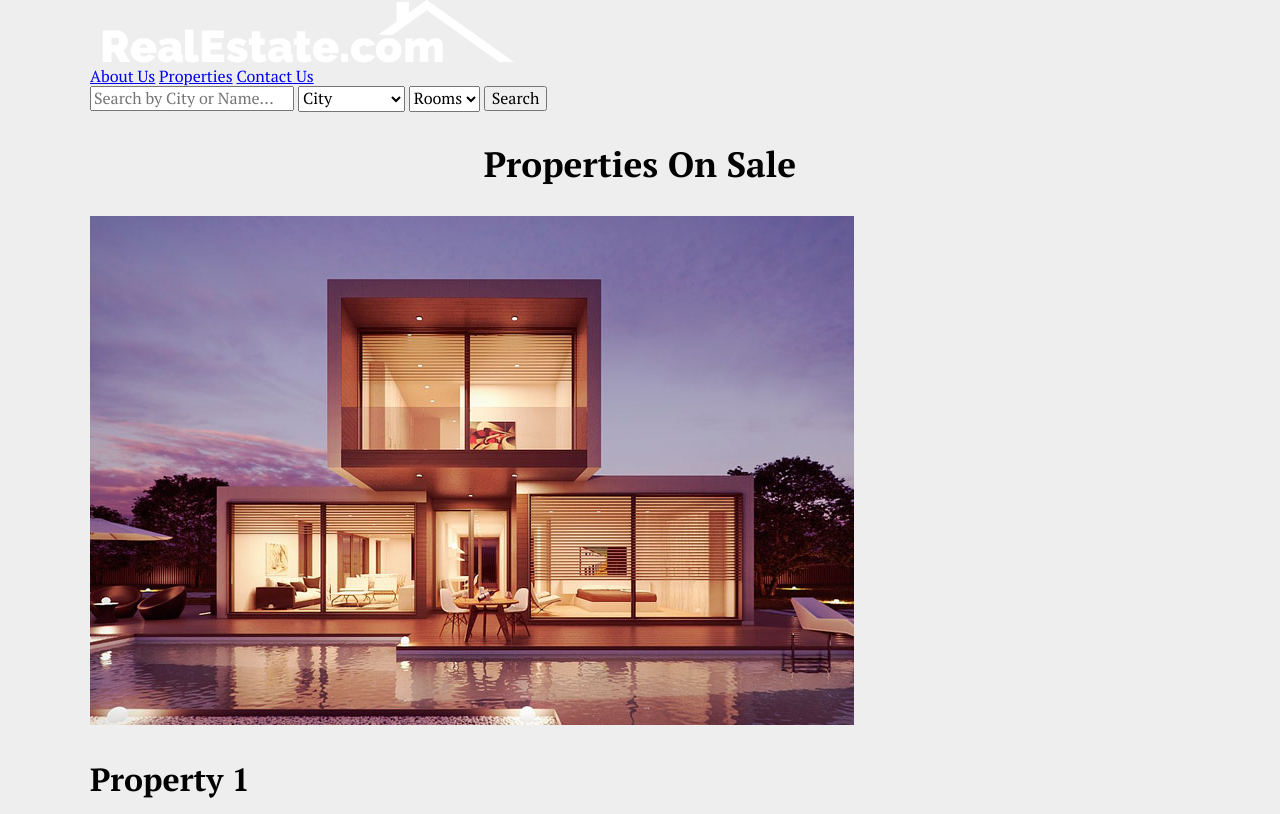
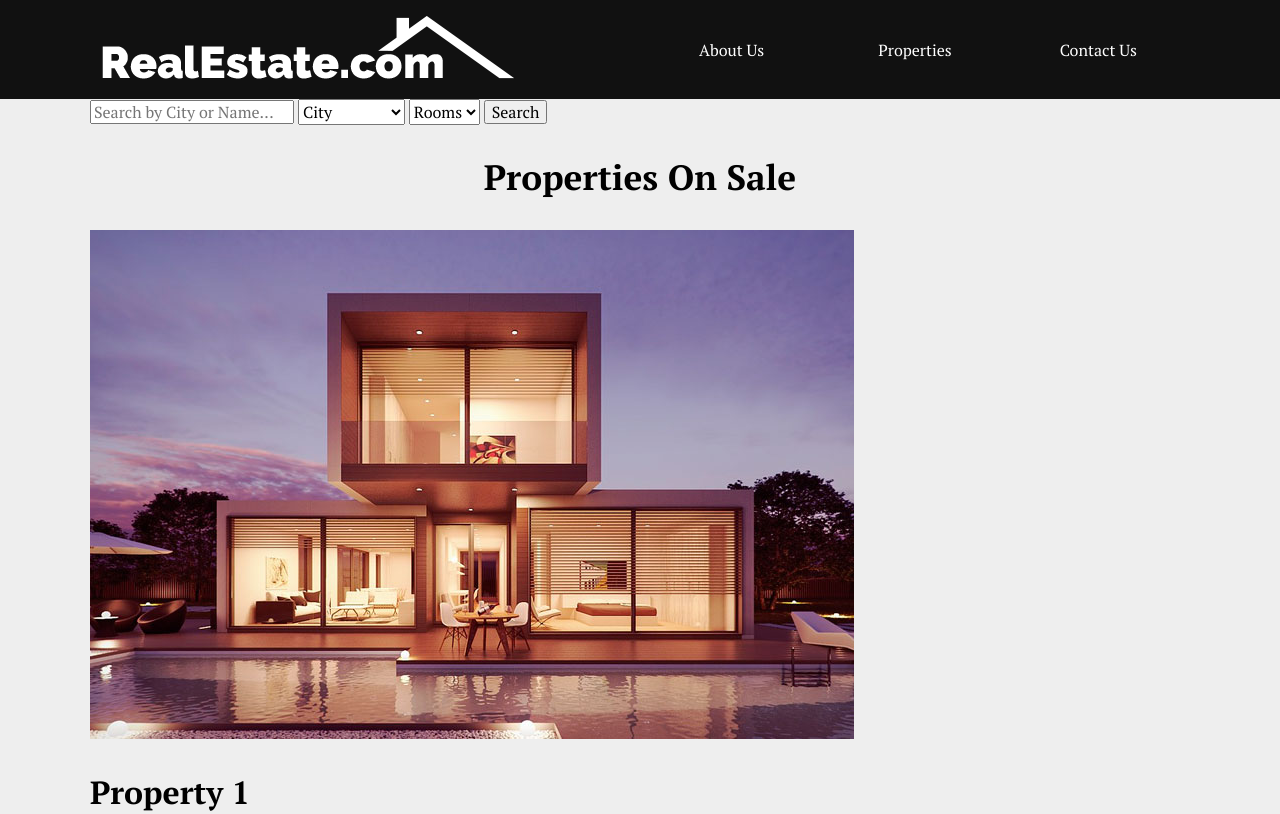
Before and after one commit to BrianDyl/real-estate, a plain HTML site: page index.html in a window 1280 px wide. Shown: the top 814 px of the page. Drawn offline with nearby package versions, Linux system fonts and the light colour scheme.

Commit message:
Completed styling the header

```diff
--- a/css/style.css
+++ b/css/style.css
@@ -2,6 +2,7 @@
     --primary: #7abe47;
     --light: #ffffff;
     --gray: #eeeeee;
+    --dark: #111111;
     --padding: 1rem;
     --padding-2: 2rem;
     --mainFont: 'PT Serif', serif;
@@ -46,3 +47,38 @@ h3 {
     margin: 0 auto;
     width: 90%;
 }
+.header {
+    padding: var(--padding);
+    background-color: var(--dark);
+}
+.header .topbar {
+    display: grid;
+    grid-template-rows: repeat(2, auto);
+    grid-row-gap: 3rem;
+}
+.header .menu {
+    display: grid;
+    grid-template-columns: repeat(auto-fit, minmax(300px, 1fr));
+    grid-row-gap: 1rem;
+}
+@media(min-width: 768px){
+    .header .topbar {
+        grid-template-rows: unset;
+        grid-row-gap: unset;
+        grid-template-columns: repeat(2, 1fr);
+    }
+    .header .site-name {
+        grid-column: 1 / 2;
+    }
+    .header .menu {
+        grid-column: 2 / 3;
+        grid-template-columns: repeat(auto-fit, minmax(110px, 1fr));
+        align-items: center;
+    }
+}
+
+.header .menu a {
+    color: white;
+    text-decoration: none;
+    text-align: center;
+}
```
